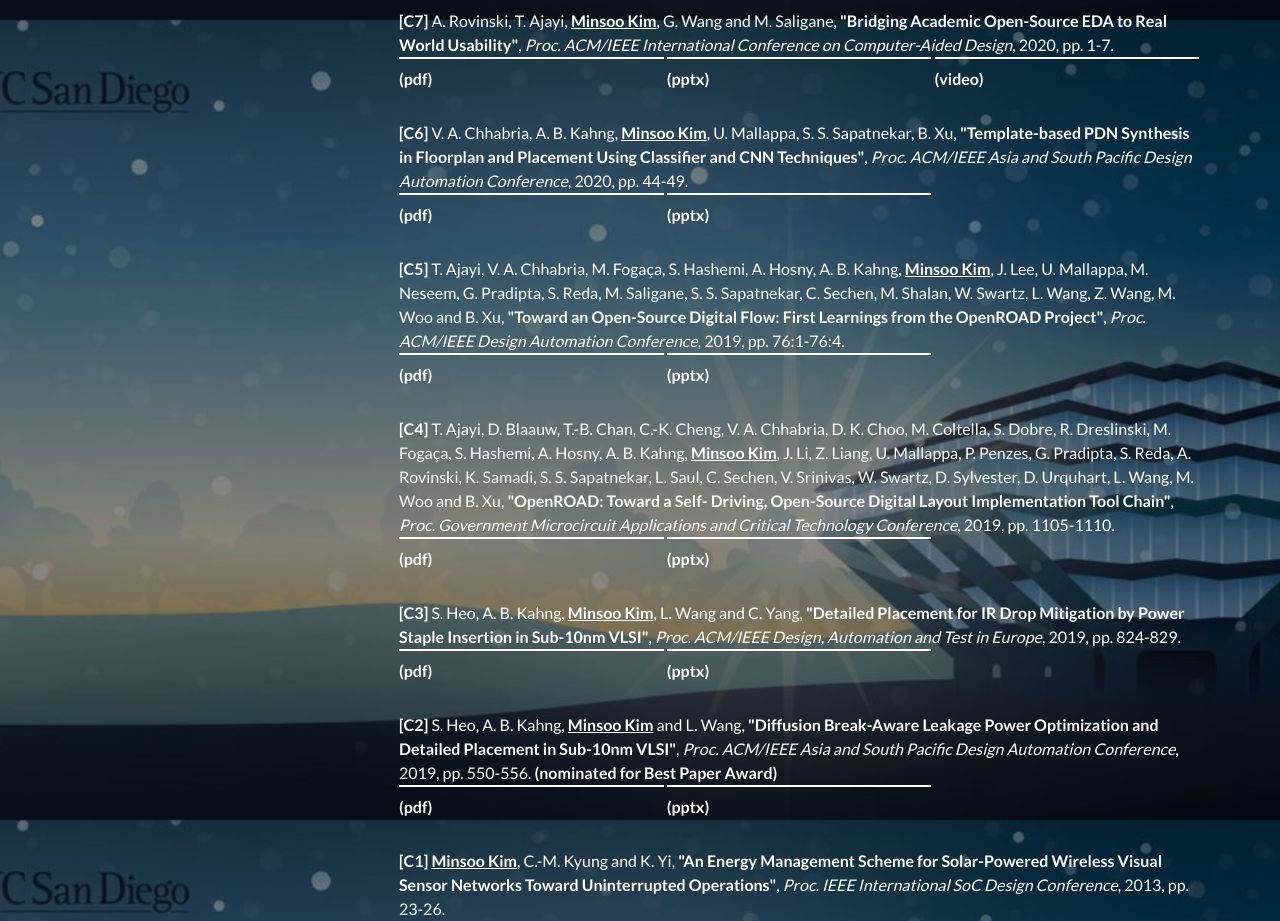
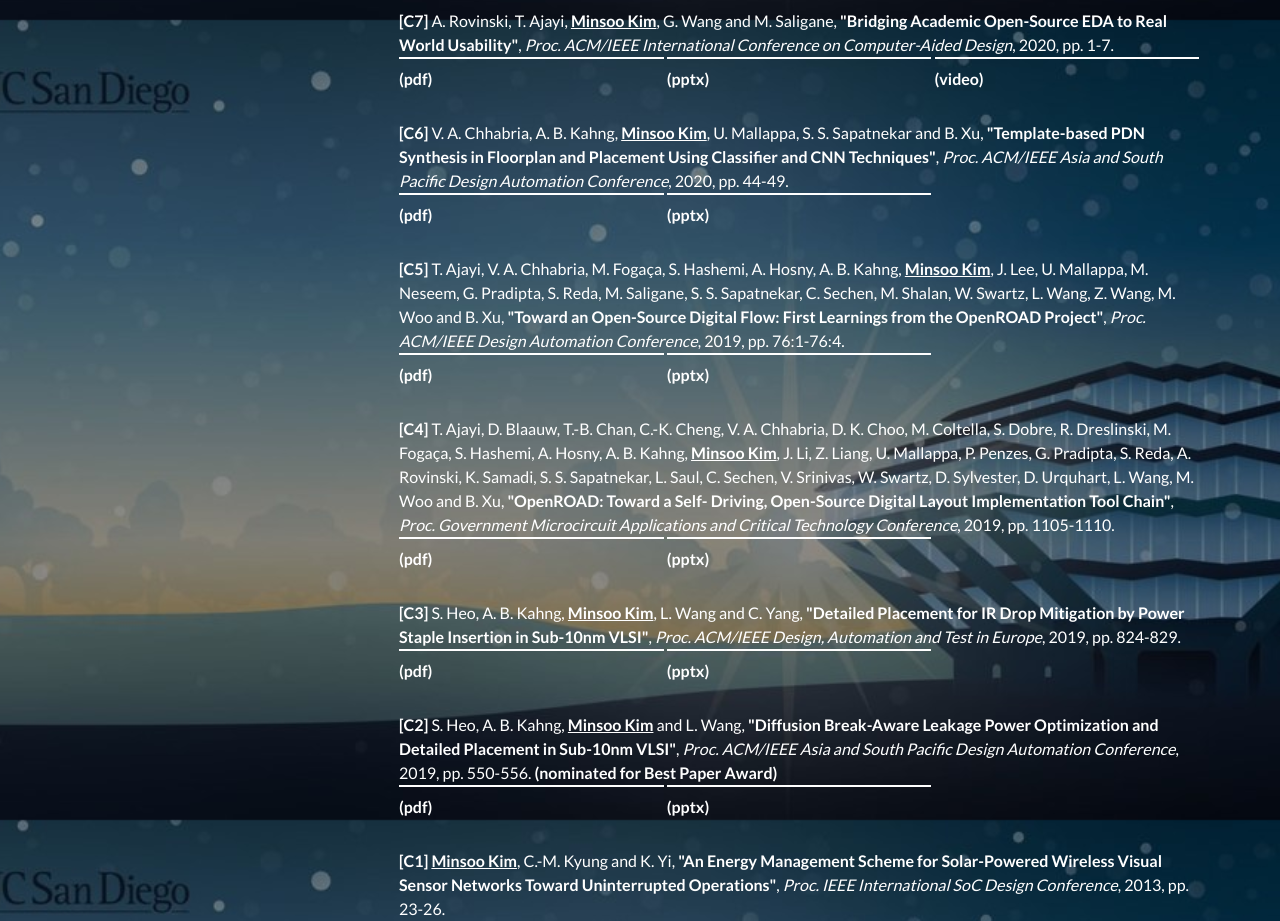
Before and after one commit to mik226/mik226.github.io, a plain HTML site: page index.html in a window 1280 px wide. Shown: the part 6380-7301 px from the top of the page. Drawn offline with Linux system fonts and the light colour scheme.

Commit message:
typo in pub

```diff
--- a/index.html
+++ b/index.html
@@ -446,7 +446,8 @@ https://templatemo.com/tm-531-reflux
                     </li>
                     </br>
 
-                    <li> <b>[C6]</b>  V. A. Chhabria, A. B. Kahng, <b><u>Minsoo Kim</u></b>, U. Mallappa, S. S. Sapatnekar, B. Xu,
+                    <li> <b>[C6]</b>  V. A. Chhabria, A. B. Kahng, <b><u>Minsoo Kim</u></b>, U. Mallappa, S. S.
+                    Sapatnekar and B. Xu,
                     <b>"Template-based PDN Synthesis in Floorplan and Placement Using Classifier and CNN Techniques"</b>,
                     <i>Proc. ACM/IEEE Asia and South Pacific Design Automation Conference</i>, 2020, pp. 44-49. </br>
                         <a href="https://vlsicad.ucsd.edu/Publications/Conferences/376/c376.pdf" target="_blank">(pdf)</a>
```
